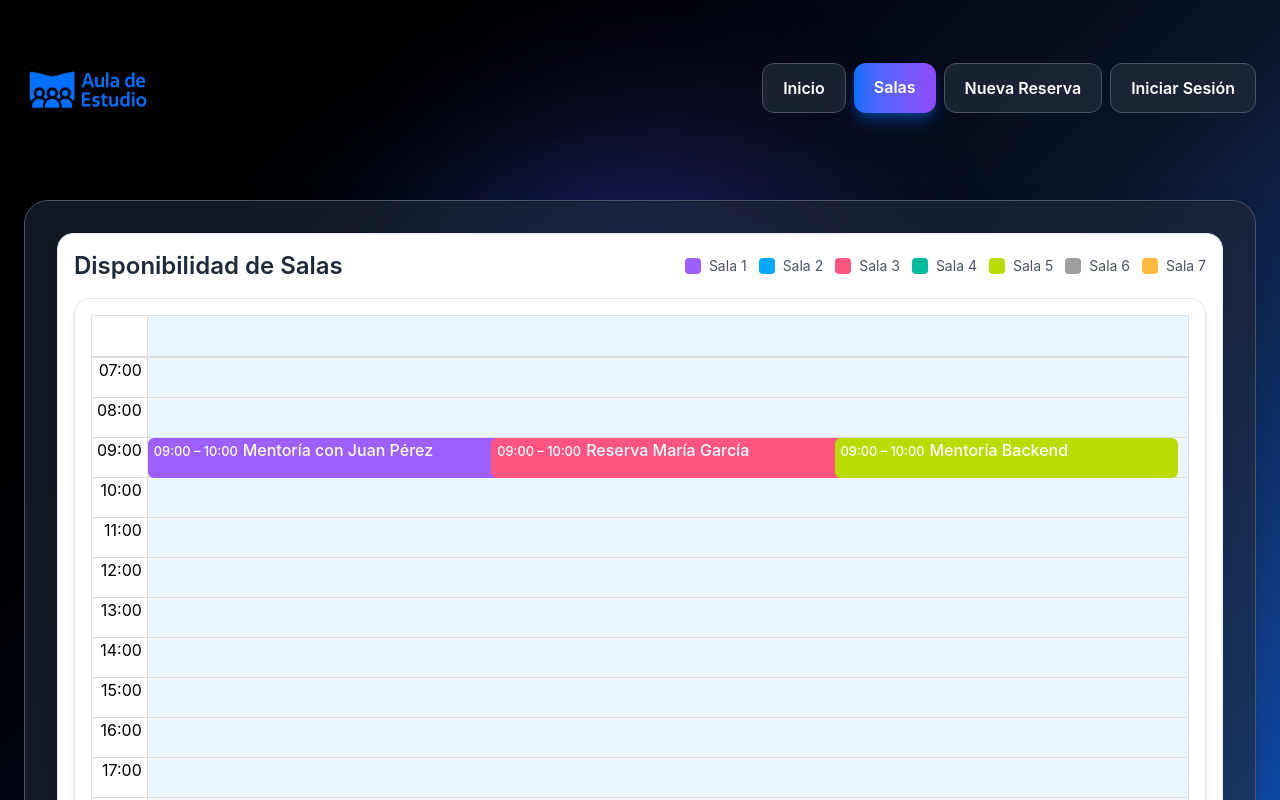
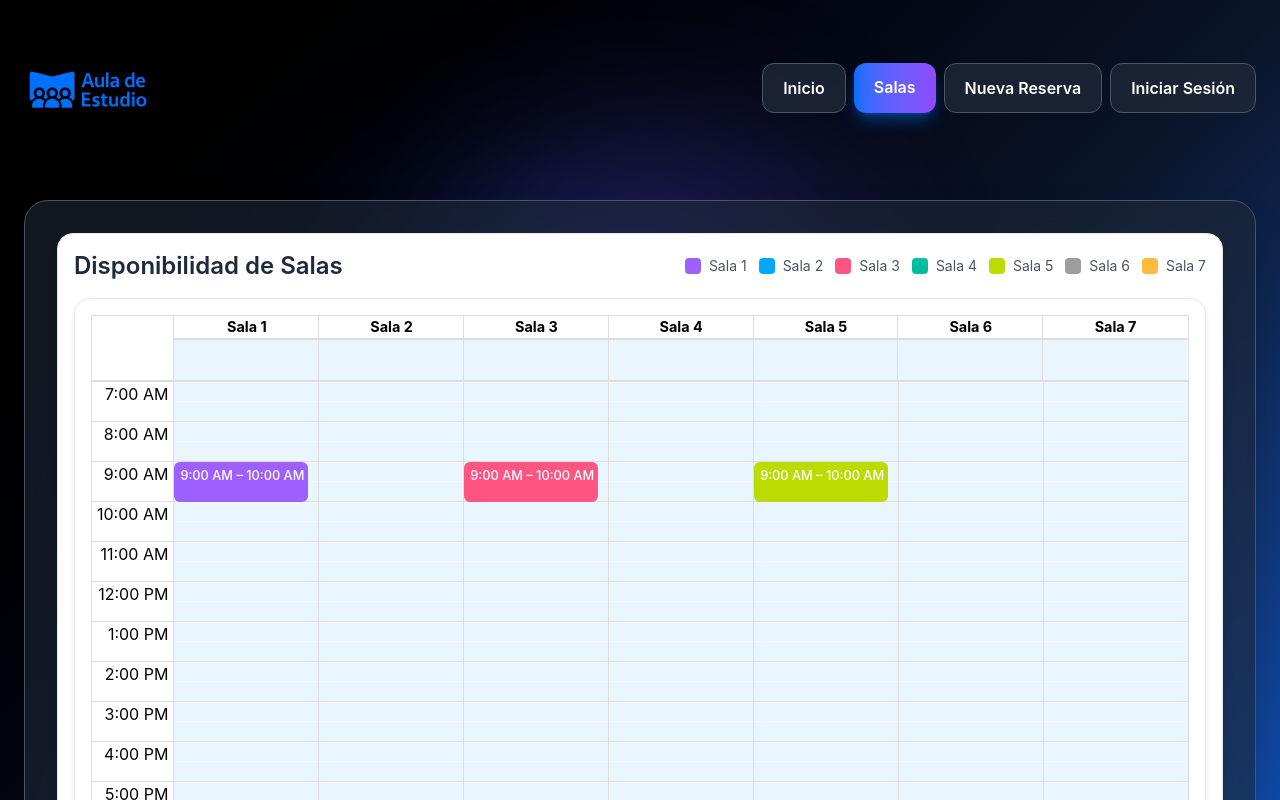
Before and after one commit to Murijioshavez/ProyectoPOO, a React (Create React App) app in the folder frontend/: page /reservas in a window 1280 px wide. Shown: the top 800 px of the page. Built offline with nearby package versions, Linux system fonts and the light colour scheme.

Commit message:
Frontend scheduler casi terminado
Solo falta mejorarle la estetica y posteriormente manejarlo con Azure el envio de reservas

```diff
--- a/frontend/src/components/SchedulerSalas.tsx
+++ b/frontend/src/components/SchedulerSalas.tsx
@@ -34,7 +34,8 @@ interface Sala {
 }
 
 export interface Evento extends RBCEvent {
-  salaId: string
+  resourceId: string,
+  salaId: string,
 }
 
 interface SchedulerSalasProps {
@@ -60,31 +61,45 @@ const SchedulerSalas: React.FC<SchedulerSalasProps> = ({ fechaBase }) => {
     { id: "sala7", name: "Sala 7", color: "#ffffff", bgColor: "#ffbb3b" },
   ]
 
+  const recursos = [
+    { resourceId: "sala1", resourceTitle: "Sala 1" },
+    { resourceId: "sala2", resourceTitle: "Sala 2" },
+    { resourceId: "sala3", resourceTitle: "Sala 3" },
+    { resourceId: "sala4", resourceTitle: "Sala 4" },
+    { resourceId: "sala5", resourceTitle: "Sala 5" },
+    { resourceId: "sala6", resourceTitle: "Sala 6" },
+    { resourceId: "sala7", resourceTitle: "Sala 7" },
+  ];
+
+
   // ---- Eventos del día ----
   const eventos: Evento[] = [
     {
       title: "Mentoría con Juan Pérez",
       start: new Date(y, m, d, 9, 0),
       end: new Date(y, m, d, 10, 0),
+      resourceId: "sala1",
       salaId: "sala1",
     },
     {
       title: "Reserva María García",
       start: new Date(y, m, d, 9, 0),
       end: new Date(y, m, d, 10, 0),
+      resourceId: "sala3",
       salaId: "sala3",
     },
     {
       title: "Mentoría Backend",
       start: new Date(y, m, d, 9, 0),
       end: new Date(y, m, d, 10, 0),
+      resourceId: "sala5",
       salaId: "sala5",
     },
   ]
 
   // ---- Estilo dinámico según sala ----
   const eventPropGetter = (event: Evento) => {
-    const sala = salas.find((s) => s.id === event.salaId)
+    const sala = salas.find((s) => s.id === event.resourceId)
     const backgroundColor = sala?.bgColor ?? "#3174ad"
     const color = sala?.color ?? "white"
     return {
@@ -118,18 +133,23 @@ const SchedulerSalas: React.FC<SchedulerSalasProps> = ({ fechaBase }) => {
         <Calendar
           localizer={localizer}
           events={eventos}
+          startAccessor="start"
+          endAccessor="end"
+          titleAccessor="title"
+              eventPropGetter={eventPropGetter}
+          resources={recursos}               // ← Aquí están las salas
+          resourceIdAccessor="resourceId"    // ← campo identificador
+          resourceTitleAccessor="resourceTitle" // ← campo de nombre visible
           defaultView="day"
           views={["day"]}
           step={30}
           timeslots={2}
-      min={new Date(2025, 10, 6, 7, 0)}
-      max={new Date(2025, 10, 6, 20, 0)}
-      style={{ height: "100%" }}
-      eventPropGetter={eventPropGetter}
-      culture="es"
-      messages={messages}
           toolbar={false} // opcional si querés eliminar botones del header
+          min={new Date(y, m, d, 7, 0)}
+          max={new Date(y, m, d, 19, 0)}
         />
+
+
       </div>
     </div>
   )
```
Lines whose indentation alone changed are shown as unchanged.
